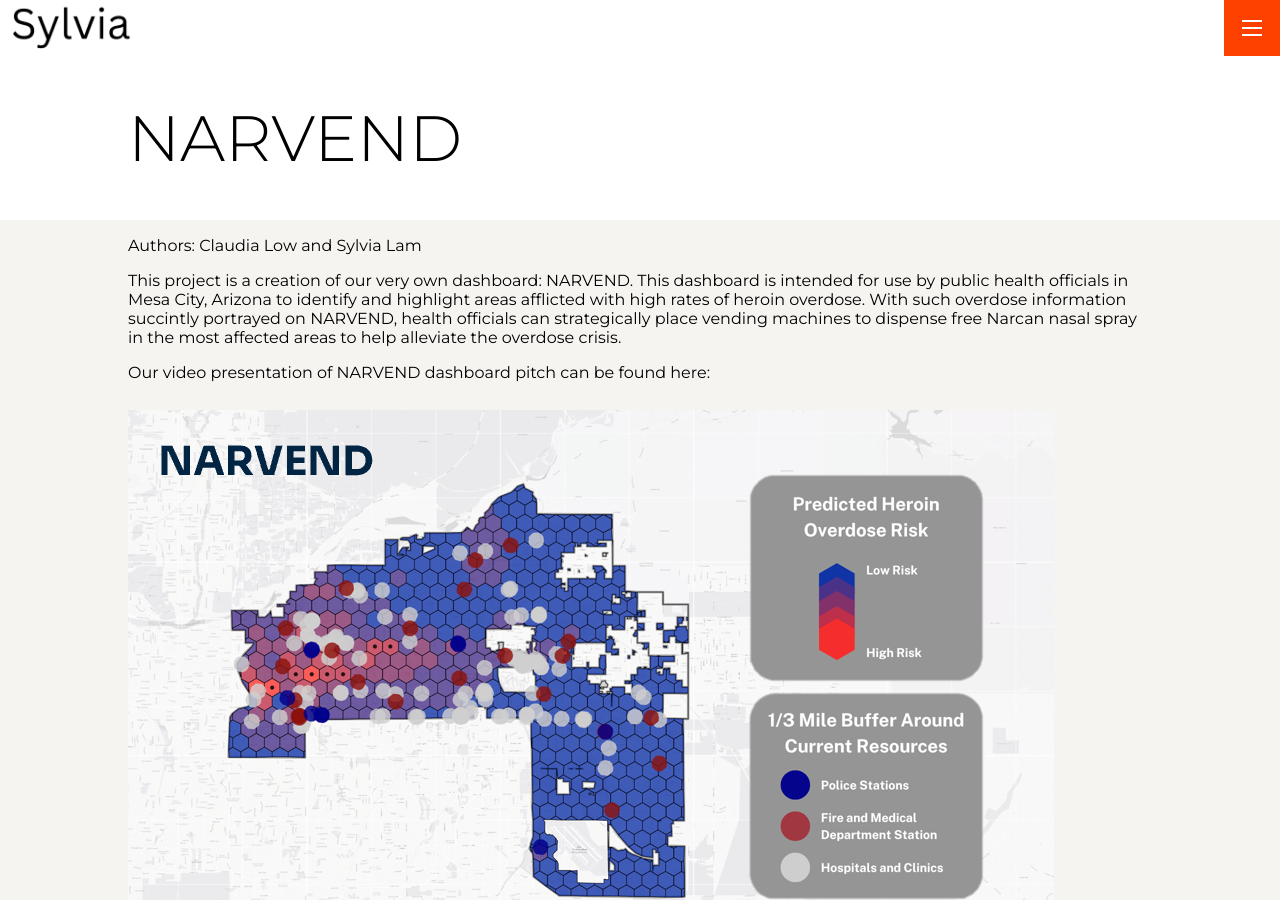
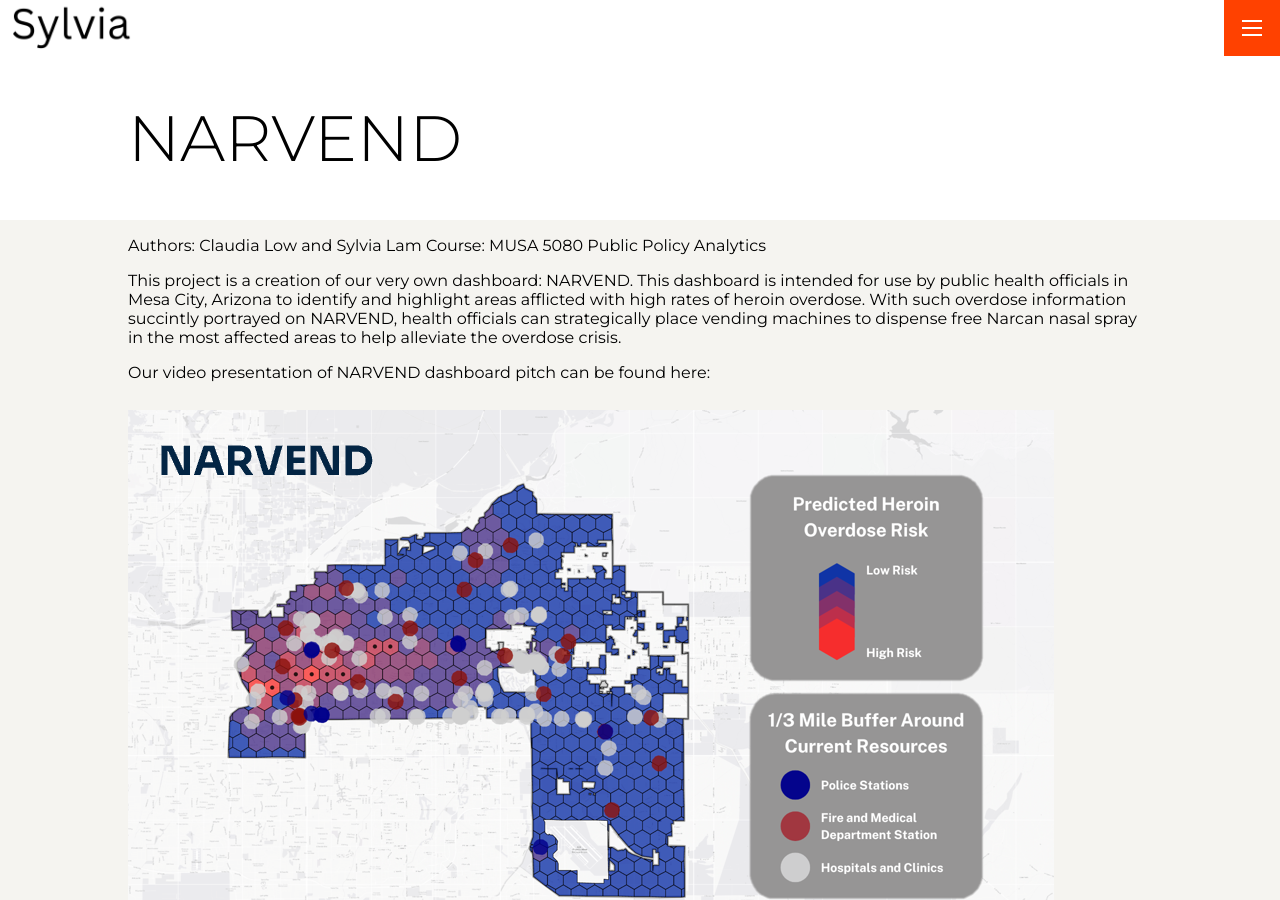
Before and after one commit to laivlys/portfolio, a Jekyll site: the page built from _projects/proj-1.md, in a window 1280 px wide and 900 px high. Built offline with Jekyll 4.4.1, drawn with Linux system fonts in a browser that asks for light colours.

Commit message:
Update proj-1.md

```diff
--- a/_projects/proj-1.md
+++ b/_projects/proj-1.md
@@ -1,10 +1,10 @@
 ---
 layout: post
 title: 'NARVEND'
-subtitle: 'MUSA 5080'
 thumbnail: /assets/img/projects/proj-1/Narvend.png
 ---
 Authors: Claudia Low and Sylvia Lam
+Course: MUSA 5080 Public Policy Analytics
 
 This project is a creation of our very own dashboard: NARVEND. This dashboard is intended for use by public health officials in Mesa City, Arizona to identify and highlight areas afflicted with high rates of heroin overdose. With such overdose information succintly portrayed on NARVEND, health officials can strategically place vending machines to dispense free Narcan nasal spray in the most affected areas to help alleviate the overdose crisis.
 
```
